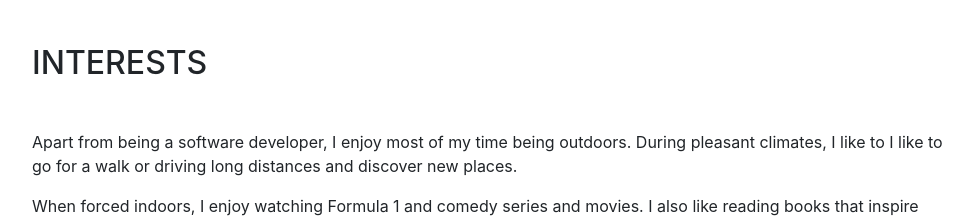
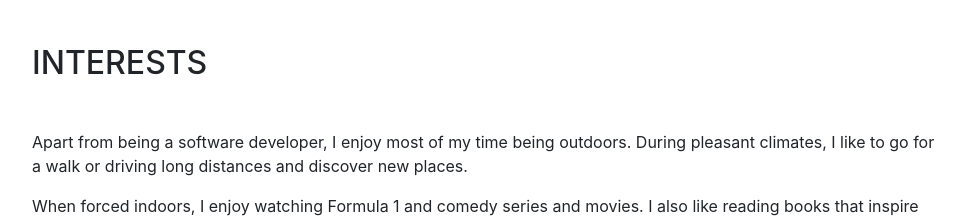
Before and after one commit to shane-abh/Shane-Abraham, a website with bundled scripts: page index.html in a window 1280 px wide. Shown: the part 5640-5861 px from the top of the page, without its empty margins (288-1261 px from the left). Built offline with nearby package versions, Linux system fonts and the light colour scheme; a web font is replaced by a local one.

Commit message:
Fixed a sentence mistake

```diff
--- a/index.html
+++ b/index.html
@@ -517,8 +517,7 @@
       <div class="my-auto">
         <h2 class="mb-5">Interests</h2>
         <p>Apart from being a software developer, I enjoy most of my time being outdoors. During pleasant climates, I
-          like to
-          I like to go for a walk or driving long distances and discover new places.
+          like to go for a walk or driving long distances and discover new places.
         </p>
         <p class="mb-0">When forced indoors, I enjoy watching Formula 1 and comedy series and movies. I also like
           reading
```
